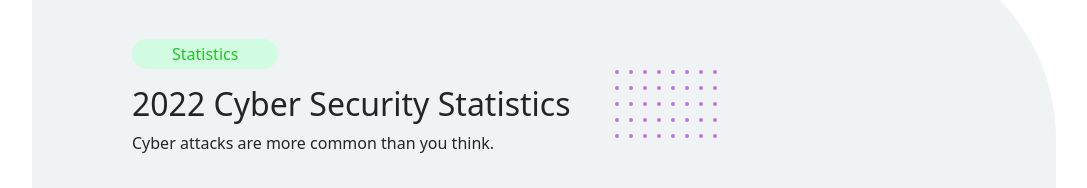
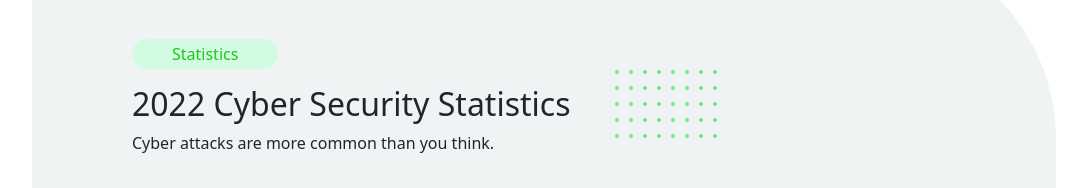
Before and after one commit to HardhatNew/Fortify, a React (Create React App) app in the folder website/front-end/fortify/: page / in a window 1280 px wide. In both pictures the pointer is over the element 713 px from the left and 1606 px from the top of the page. Shown: the part 1535-1723 px from the top of the page, without its empty margins (96-1183 px from the left). Built offline with nearby package versions, Linux system fonts and the light colour scheme.

Commit message:
update vedio autoplay

```diff
--- a/website/front-end/fortify/src/App.css
+++ b/website/front-end/fortify/src/App.css
@@ -133,8 +133,16 @@ img.facebook {
 .squareBlue > span.dot{
   background-color: rgb(187, 117, 228);
 }
+.squareBlue:hover > span.dot{
+  background-color: rgb(117, 228, 135);
+}
 .squareGreen > span.dot{
   background-color: rgb(117, 228, 135);
+
+
+}
+.squareGreen:hover > span.dot{
+  background-color: rgb(187, 117, 228);
 
 
 }
@@ -161,6 +169,10 @@ margin-left: 100px;
 }
 .squareGreen{
   margin-left: 100px;
+}
+.targetedBuss:hover, .damageCost:hover ,.ransomware:hover{
+
+  box-shadow: 5px 5px 5px rgb(209, 230, 210);
 }
 .ransomware {
 margin-right: 60px;
--- a/website/front-end/fortify/src/component/SecurityVideo.js
+++ b/website/front-end/fortify/src/component/SecurityVideo.js
@@ -10,7 +10,7 @@ const SecurityVideo = () => {
           src="https://www.youtube.com/embed/inWWhr5tnEA?autoplay=1"
           title="YouTube video player"
           frameBorder="0"
-          allow="accelerometer; autoplay; clipboard-write; encrypted-media; gyroscope; picture-in-picture"
+          allow="accelerometer; clipboard-write; encrypted-media; gyroscope; picture-in-picture"
           allowFullScreen
         ></iframe>
       </Ratio>
```
Also changed, not shown: 2 other files (tests, documents, lock files or other folders).
